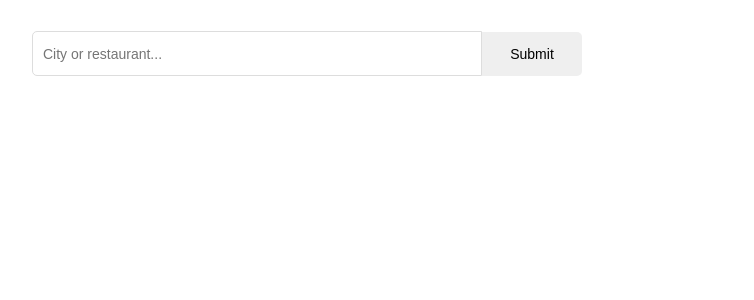
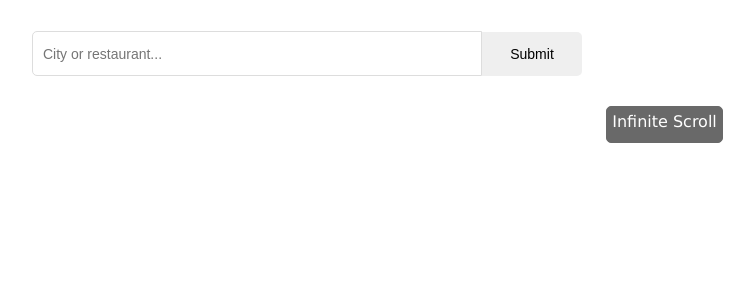
Before and after one commit to melmarshall/opentable, a React app: page / in a window 1280 px wide. Shown: the top 300 px of the page, without its empty margins (328-1082 px from the left). Built offline with nearby package versions, Linux system fonts and the light colour scheme; no server answers.

Commit message:
added scroll toggle

```diff
--- a/src/app/components/App.jsx
+++ b/src/app/components/App.jsx
@@ -11,6 +11,8 @@ class App extends React.Component {
         this.state = {
             value: '',
             restaurants: [],
+            showScroll: false,
+            toggleText: 'Infinite Scroll',
             pagination: {
                 total_entries: 0,
                 per_page: 0,
@@ -20,6 +22,7 @@ class App extends React.Component {
         this.baseUrl = `http:\/\/opentable.herokuapp.com\/api\/restaurants?`;
 
         this.onSearchSubmit = this.onSearchSubmit.bind(this);
+        this.toggleScroll = this.toggleScroll.bind(this);
         this.onPageTurn = this.onPageTurn.bind(this);
         this.fetchResults = this.fetchResults.bind(this);
 
@@ -32,6 +35,13 @@ class App extends React.Component {
         this.url = this.baseUrl + `city=${value}`;
 
         this.fetchResults(this.url);
+    }
+
+    toggleScroll(){
+        this.setState((prev, props) => ({
+            showScroll: !prev.showScroll,
+            toggleText: prev.toggleText === 'Infinite Scroll' ? 'Pagination' : 'Infinite Scroll'
+        }));
     }
 
     onPageTurn(pageNum){
@@ -56,11 +66,14 @@ class App extends React.Component {
     }
 
     render() {
+        console.log(this.state.showScroll);
         return (
             <div>
                 <SearchBar onSearchSubmit={ this.onSearchSubmit }/>
 
                 <div className='results-content'>
+                    <div className='scroll-toggle' onClick={this.toggleScroll}>{ this.state.toggleText }</div>
+
                     <Pagination
                         pageInfo={ this.state.pagination }
                         onPageTurn={ this.onPageTurn }
--- a/src/app/less/styles.less
+++ b/src/app/less/styles.less
@@ -33,6 +33,18 @@ body {
     .results-content {
         width: 65%;
         margin: 0 auto;
+
+        .scroll-toggle {
+            height: 25px;
+            border: 1px solid dimgrey;
+            border-radius: 5px;
+            float: right;
+            text-align: center;
+            padding: 5px;
+            background-color: dimgrey;
+            color: white;
+            cursor: pointer;
+        }
 
         .page-number-list {
             float: right;
```
